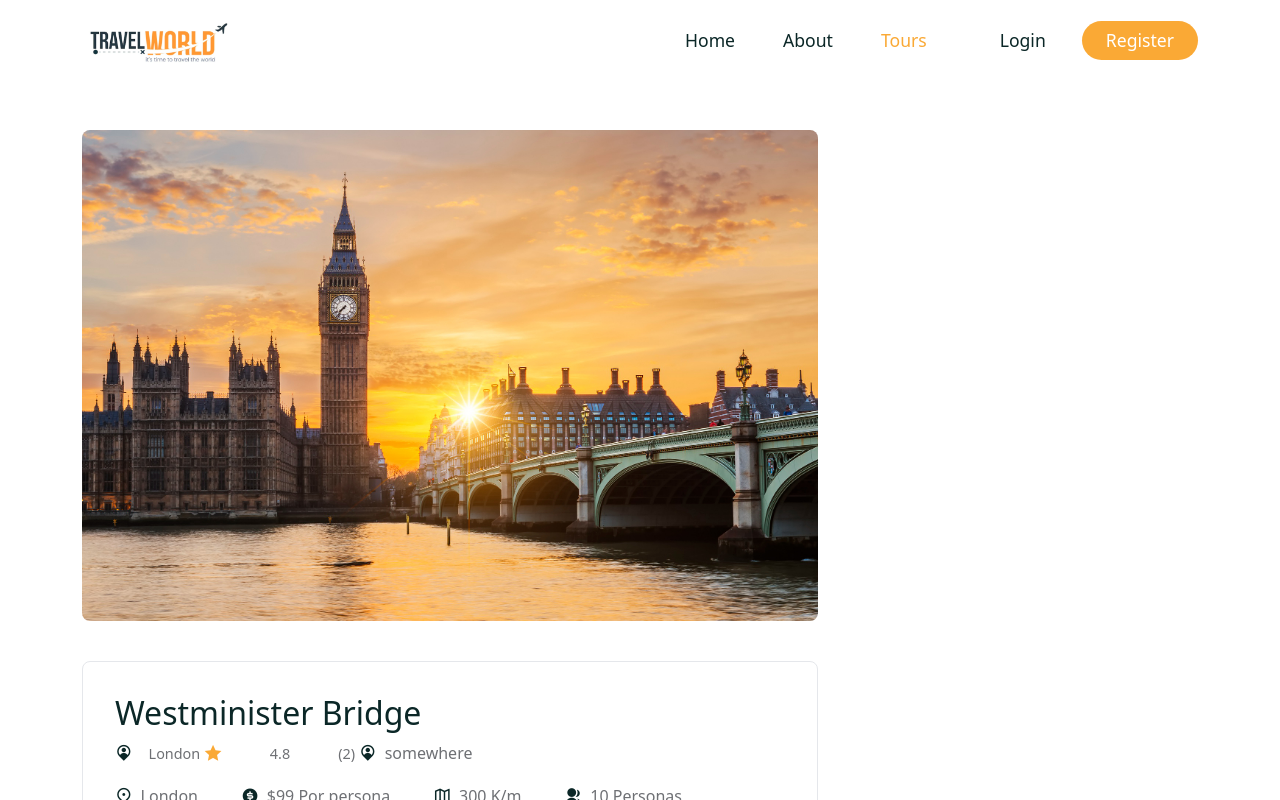
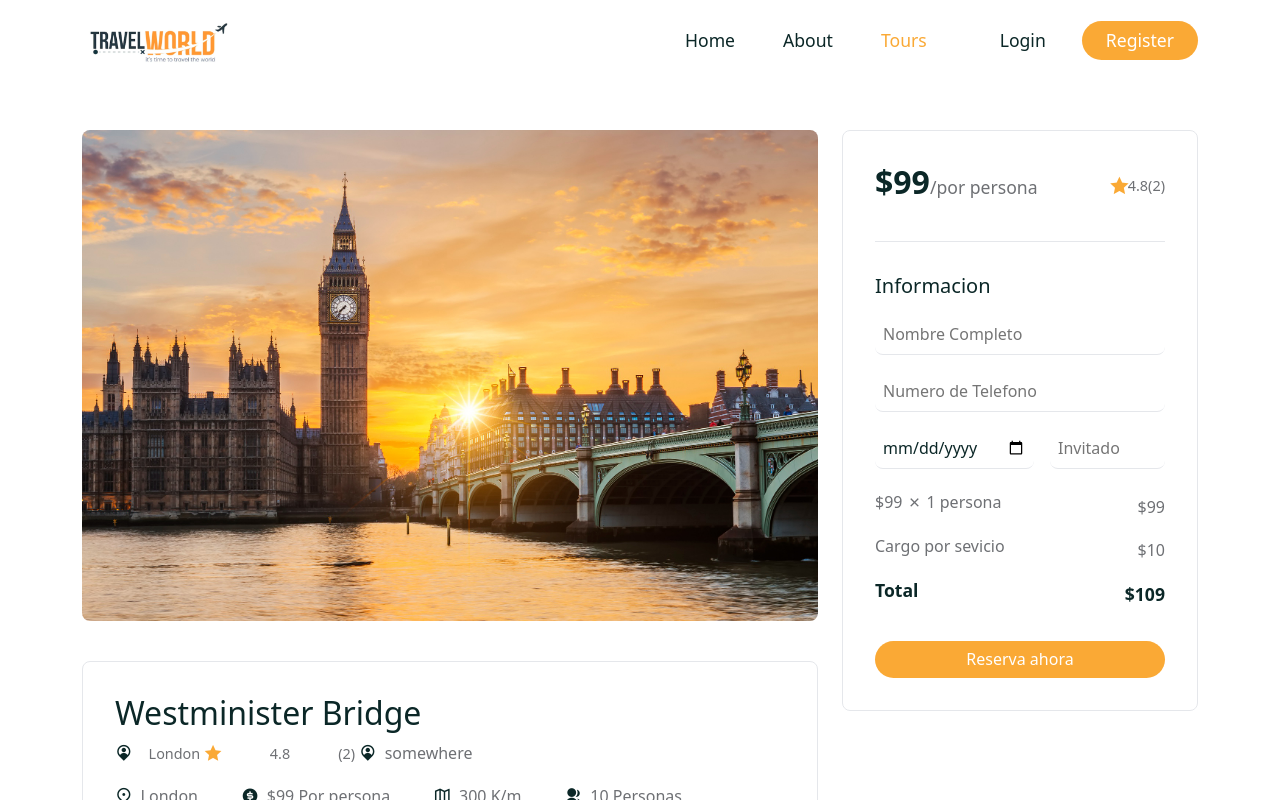
Before and after one commit to arik06/ucamp-enero, a React (Create React App) app in the folder frontend/: page /tours/01 in a window 1280 px wide. Shown: the top 800 px of the page. Built offline with nearby package versions, Linux system fonts and the light colour scheme; a web font is replaced by a local one.

Commit message:
final frontend

```diff
--- /dev/null
+++ b/frontend/src/components/Booking/Booking.jsx
@@ -0,0 +1,88 @@
+import React, {useState} from 'react'
+import './booking.css'
+import {Form, FormGroup, ListGroup, ListGroupItem, Button} from 'reactstrap'
+import { useNavigate } from 'react-router-dom';
+
+const Booking = ({tour, avgRating}) => {
+
+const {price, reviews,} = tour;
+const  navigate = useNavigate()
+
+const [credentials, setCredentials] = useState({
+    userId:'01',
+    userEmail: 'example@example.com',
+    fullName: '',
+    phone:'',
+    guestSize: 1,
+    bookAt:''
+})
+
+const handleChange = e => {
+    setCredentials(prev =>({...prev, [e.target.id]:e.target.value}))
+};
+
+const serviceFee =  10
+const totalAmount = Number(price) * Number(credentials.guestSize) + Number(serviceFee)
+// envio datos al server
+
+const handleClick = e => {
+e.preventDefault()
+
+navigate("/thank-you");
+}
+
+  return(
+  <div className="booking">
+    <div className="booking__top d-flex align-items-center justify-content-between">
+        <h3>${price}<span>/por persona</span></h3>
+        <span className='tour__rating d-flex align-items-center '>
+                <i class="ri-star-fill" ></i> {avgRating === 0 ? null :avgRating }({reviews?.length})
+
+                </span>
+    </div>
+
+
+{/*bokking inciio----------------------------- */}
+<div className='booking__form'>
+<h5>Informacion</h5>
+<Form className='booking__info-form ' onSubmit={handleClick}>
+    <FormGroup >
+        <input type="text" placeholder='Nombre Completo' id="NombreCompleto" required onChange={handleChange}/>
+    </FormGroup>
+
+    <FormGroup >
+        <input type="number" placeholder='Numero de Telefono' id="Numero" required onChange={handleChange}/>
+    </FormGroup>
+
+    <FormGroup className='d-flex align-items-center gap-3'>
+        <input type="date" placeholder='' id="boookAT" required onChange={handleChange}/>
+        <input type="number" placeholder='Invitado' id="guestSize" required onChange={handleChange}/>
+    </FormGroup>
+</Form>
+</div>
+{/*bokking final----------------------------- */}
+{/* parte de abajo del booking--------------------- */}
+<div className="booking__bottom">
+    <ListGroup>
+        <ListGroupItem className='border-0 px-0'>
+            <h5 className='d-flex align-items-center gap-1'>${price} <i class="ri-close-line"> </i> 1 persona</h5>
+            <span>${price}</span>
+        </ListGroupItem>
+
+        <ListGroupItem className='border-0 px-0'>
+            <h5>Cargo por sevicio</h5>
+            <span>${serviceFee}</span>
+        </ListGroupItem>
+
+        <ListGroupItem className='border-0 px-0 total'>
+            <h5>Total</h5>
+            <span>${totalAmount}</span>
+        </ListGroupItem>
+    </ListGroup>
+
+    <Button className='btn primary__btn w-100 mt-4' onClick={handleClick}>Reserva ahora</Button>
+</div>
+  </div>
+)}
+
+export default Booking;
--- /dev/null
+++ b/frontend/src/components/Booking/booking.css
@@ -0,0 +1,95 @@
+
+
+
+
+.booking{
+    padding: 2rem;
+    border-radius: .5rem;
+    border: 1px solid rgb(229, 231, 235);
+    position: sticky;
+    top: 80px;
+
+}
+
+
+.booking__top h3{
+    font-size: 2rem;
+    font-weight: 700;
+}
+
+.booking__top h3 span{
+    font-size: 1.1rem;
+    font-weight: 400;
+    color: var(--text-color);
+}
+
+
+.booking__top span i{
+    font-size: 1.1rem;
+    font-weight: 600;
+    color: var(--secondary-color);
+
+}
+
+.booking__top{
+    padding-bottom: 2rem;
+    border-bottom:1px solid rgb(229, 231, 235);
+}
+
+.booking__form{
+    padding-top: 2rem;
+
+}
+
+
+.booking__form h5{
+    margin-bottom: 1rem;
+
+}
+
+
+.booking__form input{
+    width: 100%;
+    padding: 0.5rem;
+    border-radius: .5rem;
+    color: var(--heading-color);
+    font-size: 1rem;
+    border: none;
+    border-bottom: 1px solid rgb(229, 231, 235);
+
+
+}
+
+.booking__form input:focus{
+    outline: none;
+}
+
+.booking__infor-form{
+    padding: 1rem;
+    border:1px solid rgb(229, 231, 235);
+}
+
+
+.booking__bottom li{
+    display: flex;
+    align-items: center;
+    justify-content: space-between;
+}
+
+.booking__bottom li h5, .booking__bottom li span{
+    font-size: 1rem;
+    color:var(--text-color);
+    font-weight: 500;
+}
+
+
+.booking__bottom{
+    margin-top: 1rem;
+
+}
+
+.total h5, .total span{
+color: var(--heading-color) !important;
+font-weight: 700 !important;
+font-size: 1.1rem !important;
+}
--- a/frontend/src/pages/Login.jsx
+++ b/frontend/src/pages/Login.jsx
@@ -1,9 +1,61 @@
-import React from 'react'
+import React, {useState} from 'react'
+import {Container, Row, Col, Form, FormGroup, Button} from 'reactstrap'
+import {Link } from 'react-router-dom'
+import '../styles/login.css'
+import loginImg from '../assets/images/login.png'
+import userIcon from '../assets/images/user.png'
 
 const Login = () => {
-  return (
-    <div>Login</div>
-  )
+
+
+
+const [credentials, setCredentials] = useState({
+  email:undefined,
+  password:undefined,
+})
+
+
+  const handleChange = e => {
+    setCredentials(prev =>({...prev, [e.target.id]:e.target.value}))
+};
+
+
+
+const handleClick = e => {
+  e.preventDefault()
+}
+
+  return <section>
+    <Container>
+      <Row>
+        <Col lg="8" className='m-auto'>
+<div className=" login__container d-flex justify-content-between">
+  <div className="login__img">
+    <img src={loginImg} alt="" />
+  </div>
+
+  <div className="login__form">
+    <div className="user">
+      <img src={userIcon} alt="" />
+    </div>
+    <h2>Login</h2>
+
+    <Form>
+      <FormGroup onSubmit={handleClick}>
+        <input type='email' placeholder='Email' required id="email" onChange={handleChange}/>
+      </FormGroup>
+      <FormGroup>
+        <input type='password' placeholder='Password' required id="password" onChange={handleChange}/>
+      </FormGroup>
+      <Button className='btn secondary__btn auth__btn' type='submit'>Login</Button>
+    </Form>
+    <p> No tienes cuenta?<Link to='/register'>CREAR</Link></p>
+  </div>
+</div>
+        </Col>
+      </Row>
+    </Container>
+  </section>
 }
 
 export default Login
--- a/frontend/src/pages/Register.jsx
+++ b/frontend/src/pages/Register.jsx
@@ -1,9 +1,65 @@
-import React from 'react'
+import React, {useState} from 'react'
+import {Container, Row, Col, Form, FormGroup, Button} from 'reactstrap'
+import {Link } from 'react-router-dom'
+import '../styles/login.css'
+import registerImg from '../assets/images/register.png'
+import userIcon from '../assets/images/user.png'
 
 const Register = () => {
-  return (
-    <div>Register</div>
-  )
+
+
+
+const [credentials, setCredentials] = useState({
+  userName:undefined,
+  email:undefined,
+  password:undefined,
+})
+
+
+  const handleChange = e => {
+    setCredentials(prev =>({...prev, [e.target.id]:e.target.value}))
+};
+
+
+
+const handleClick = e => {
+  e.preventDefault()
+}
+
+  return <section>
+    <Container>
+      <Row>
+        <Col lg="8" className='m-auto'>
+<div className=" login__container d-flex justify-content-between">
+  <div className="login__img">
+    <img src={registerImg} alt="" />
+  </div>
+
+  <div className="login__form">
+    <div className="user">
+      <img src={userIcon} alt="" />
+    </div>
+    <h2>Register</h2>
+
+    <Form>
+    <FormGroup onSubmit={handleClick}>
+        <input type='text' placeholder='Ingresa Id' required id="username" onChange={handleChange}/>
+      </FormGroup>
+      <FormGroup onSubmit={handleClick}>
+        <input type='email' placeholder='Ingresa Email' required id="email" onChange={handleChange}/>
+      </FormGroup>
+      <FormGroup>
+        <input type='password' placeholder='Password' required id="password" onChange={handleChange}/>
+      </FormGroup>
+      <Button className='btn secondary__btn auth__btn' type='submit'>Registrarse</Button>
+    </Form>
+    <p> Ya tienes cuenta?<Link to='/login'>Ingresar</Link></p>
+  </div>
+</div>
+        </Col>
+      </Row>
+    </Container>
+  </section>
 }
 
 export default Register
--- /dev/null
+++ b/frontend/src/pages/ThankYou.jsx
@@ -0,0 +1,26 @@
+
+
+
+import React from 'react'
+import { Container, Row, Col, Button } from 'reactstrap'
+import { Link } from 'react-router-dom'
+import '../styles/thank-you.css'
+
+const ThankYou = () => {
+  return <>
+  <Container>
+    <Row>
+      <Col lg="12" className='pt-5 text-center'>
+<div className="thank__you">
+  <span><i class="ri-check-line"></i></span>
+  <h1 className="mb-3 fw-semibold">Gracias!</h1>
+  <h3 className='mb-4'>El Tour que escogiste  esta reservado </h3>
+
+  <Button className='btn primary__btn w-25'><Link to='/home'>Regresar al Inicio </Link></Button>
+</div>
+      </Col>
+    </Row>
+  </Container>
+  </>
+};
+export default ThankYou
--- a/frontend/src/pages/TourDetails.jsx
+++ b/frontend/src/pages/TourDetails.jsx
@@ -5,6 +5,8 @@
 import tourData from '../assets/data/tours'
 import calculateAvgRating from '../utils/avgRating'
 import avatar from "../assets/images/avatar.jpg"
+import Newsletter from "./../shared/Newsletter"
+import Booking from '../components/Booking/Booking'
 
 
 const TourDetails = () => {
@@ -52,7 +54,7 @@
                 </span>
 
                 <span className='tour__rating d-flex align-items-center gap-5'>
-                <i class="ri-star-fill" style={{color: "var(--secondary-color)"}}></i> {calculateAvgRating === 0 ? null :avgRating }
+                <i class="ri-star-fill" style={{color: "var(--secondary-color)"}}></i> {avgRating === 0 ? null :avgRating }
                 {totalRating === 0 ? 'Not rated' : <span>({reviews?.length})</span>}
                 </span>
 
@@ -115,9 +117,13 @@
 
             </div>
           </Col>
+          <Col lg="4">
+            <Booking tour={tour} avgRating = {avgRating}/>
+          </Col>
         </Row>
       </Container>
     </section>
+    <Newsletter />
     </>
 );
 };
--- a/frontend/src/pages/Tours.jsx
+++ b/frontend/src/pages/Tours.jsx
@@ -4,7 +4,6 @@
 import tourData from "../assets/data/tours"
 import TourCard from "./../shared/TourCard"
 import SearchBar from "./../shared/SearchBar"
-import Newsletter from "./../shared/Newsletter"
 import { Container, Row, Col} from "reactstrap"
 
 const Tours = () => {
--- a/frontend/src/router/Routers.js
+++ b/frontend/src/router/Routers.js
@@ -6,6 +6,8 @@
 import Login from '../pages/Login';
 import Register from '../pages/Register';
 import SearchResultList from '../pages/SearchResultList';
+import ThankYou from '../pages/ThankYou';
+
 
 
 const Routers = () => {
@@ -17,6 +19,7 @@
 <Route path = '/tours/:id' element={<TourDetails/>}/>
 <Route path = '/login' element={<Login/>}/>
 <Route path = '/register' element={<Register/>}/>
+<Route path = '/thank-you' element={<ThankYou/>}/>
 <Route path = '/tours/search' element={<SearchResultList/>}/>
 
 
--- /dev/null
+++ b/frontend/src/styles/login.css
@@ -0,0 +1,88 @@
+.login__img{
+    width: 60%;
+    text-align: center;
+}
+
+.login__img img{
+    width: 70%;
+    object-fit: contain;
+
+}
+
+
+.login__form{
+    padding:50px;
+    background:  var(--secondary-color);
+    position: relative;
+}
+
+.login__container{
+    box-shadow:rgba(17, 12, 46, 0.15) 0px 48px 100px 0px ;
+    margin-top: 100px;
+}
+
+
+.login__form .user{
+    width: 80px;
+    height: 80px;
+    position: absolute;
+    top: -9%;
+    left:50%;
+    transform: translate(-50%, -9%  );
+}
+
+
+.login__form .user img{
+    width: 100%;
+}
+
+
+.login__form h2{
+    color:#fff;
+    text-align: center;
+    margin-bottom: 2rem;
+}
+
+.login__form{
+    width: 40%;
+}
+
+
+
+.login__form input{
+    width: 100%;
+    padding: 0.5rem 1rem;
+    border-radius: 5px;
+    border: none;
+    font-size: 1rem;
+    color: var(--heading-color);
+}
+
+
+.login_form input:focus{
+    outline: none;
+}
+
+
+.auth__btn{
+    background: var(--heading-color) !important;
+    width: 100%;
+    color:#fff !important;
+}
+
+
+.login__form p {
+    font-size: 0.9rem;
+    color:#fff;
+    margin-top: 1.5rem;
+    text-align: center;
+}
+
+
+
+.login__form p a{
+    color: var(--heading-color);
+    text-decoration:none;
+    margin-left: 5px;
+    font-weight: 500;
+}
--- /dev/null
+++ b/frontend/src/styles/thank-you.css
@@ -0,0 +1,12 @@
+
+
+.thank__you span{
+    font-size: 4rem;
+    color: green;
+
+}
+
+.thank__you h1{
+    font-size: 3.6rem;
+    font-family: var(--subtitle-font-name);
+}
```
Also changed, not shown: 12 other files (tests, documents, lock files or other folders).
